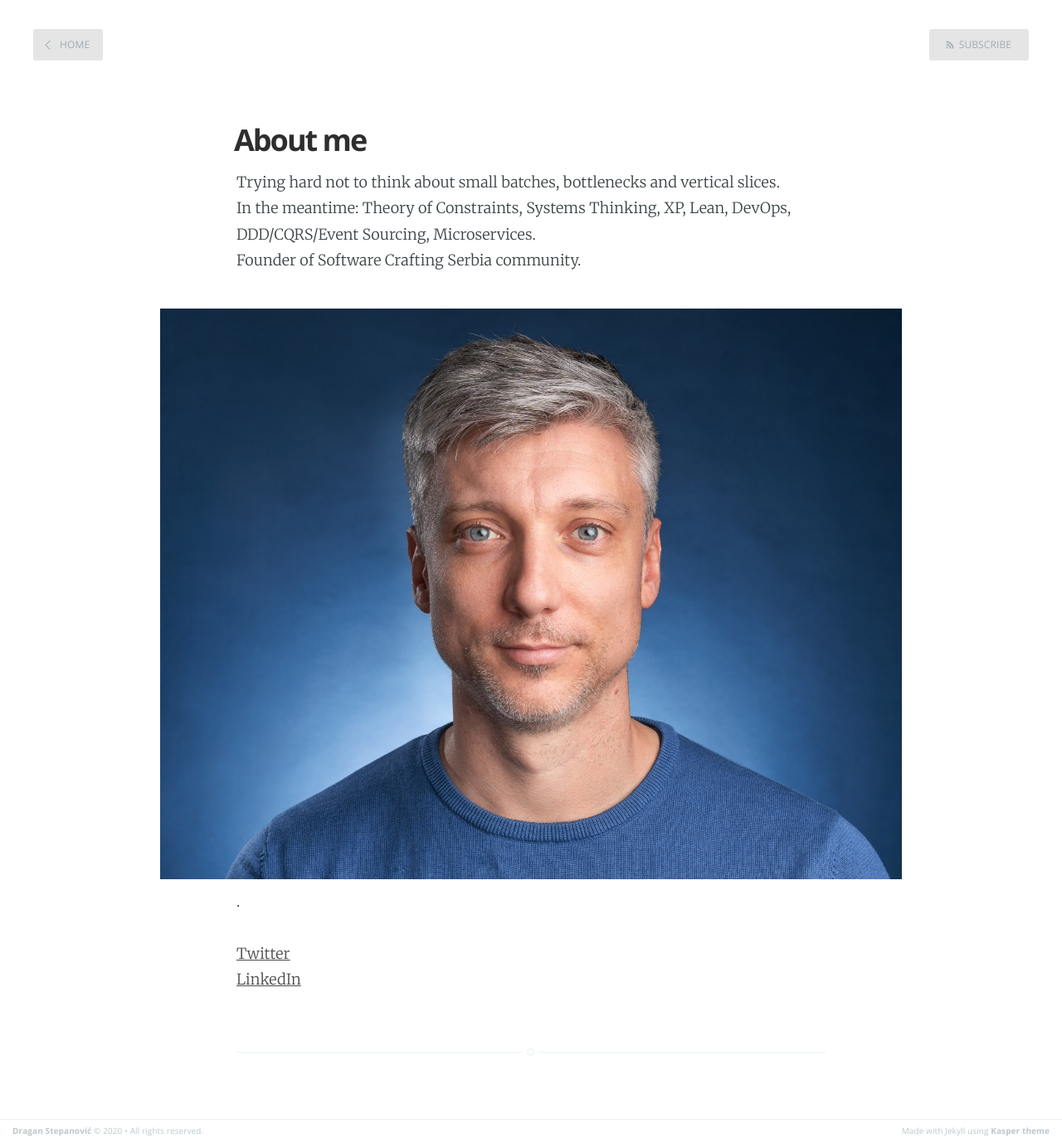
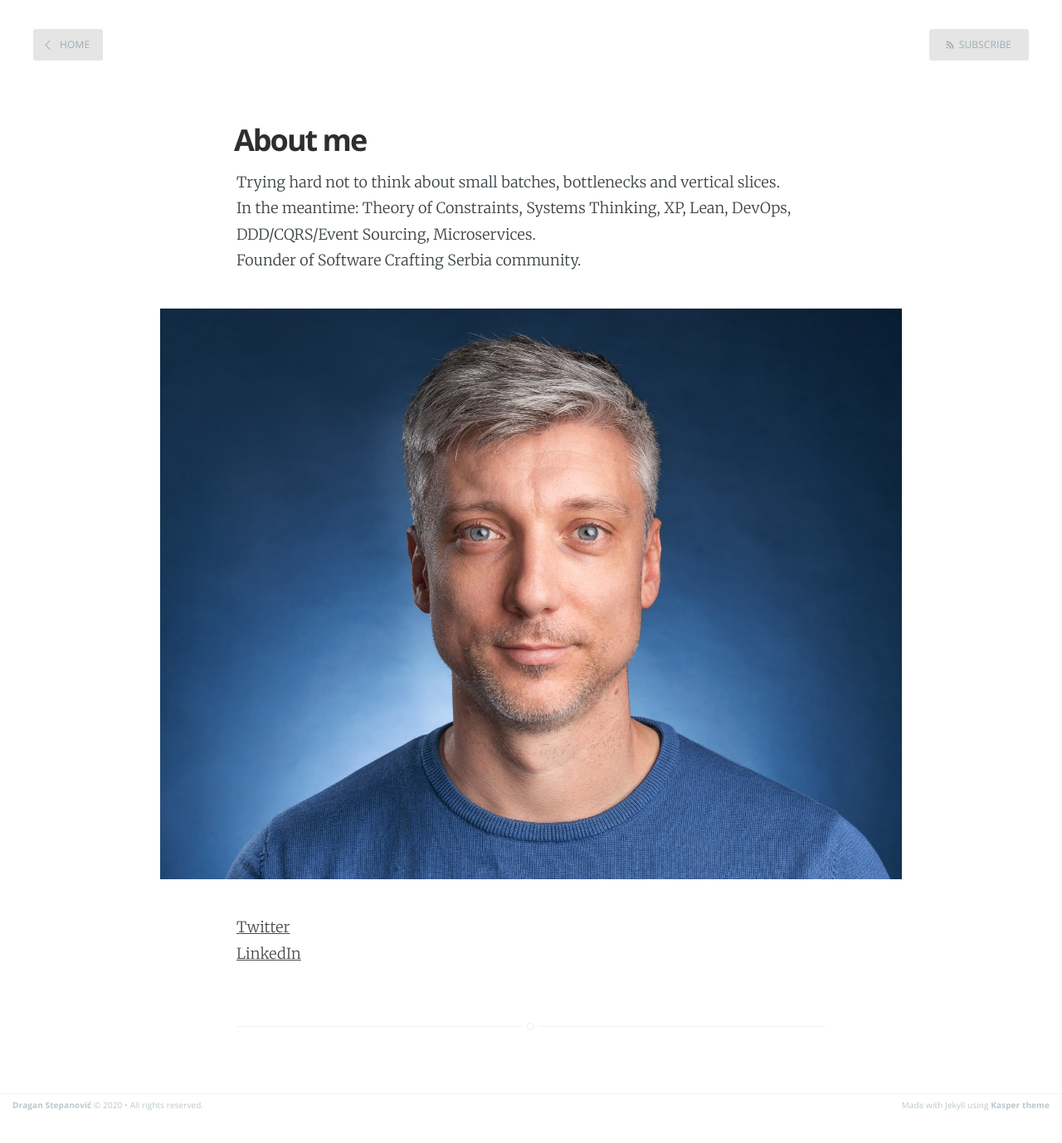
Before and after one commit to dragan-stepanovic/dragan-stepanovic.github.io, a Jekyll site: the page built from about.md, in a window 1280 px wide. Shown: the whole page at 83% size. Built offline with Jekyll 4.4.1, drawn with Linux system fonts in a browser that asks for light colours; after the commit the page ends 1346 px from its top, so only the background shows below that.

Commit message:
Update about.md

```diff
--- a/about.md
+++ b/about.md
@@ -7,7 +7,7 @@ Trying hard not to think about small batches, bottlenecks and vertical slices.
 In the meantime: Theory of Constraints, Systems Thinking, XP, Lean, DevOps, DDD/CQRS/Event Sourcing, Microservices.
 Founder of Software Crafting Serbia community.
 
-![](/assets/images/profile.jpg).
+![](/assets/images/profile.jpg)
 
 [Twitter](http://www.twitter.com/d_stepanovic)
 [LinkedIn](http://www.linkedin.com/in/dstepanovic)
```
